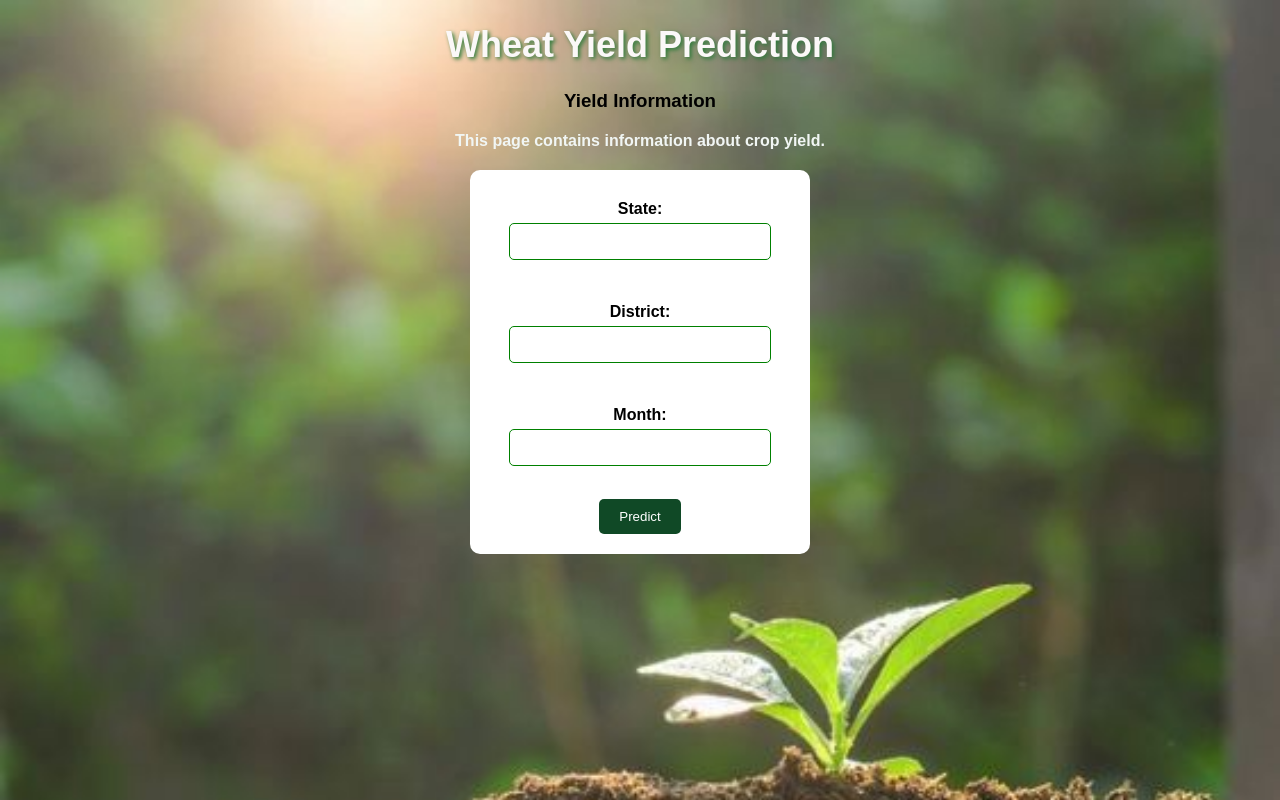
After one commit to Ashitha31/WheatRX1, a Flask app: page /yield in a window 1280 px wide. The commit adds this page. Run offline with Flask 3, Linux system fonts and the light colour scheme.

Commit message:
weather and yield

```diff
--- a/app.py
+++ b/app.py
@@ -1,4 +1,6 @@
 from flask import Flask, render_template, request
+from joblib import load
+import requests
 import pickle
 import os
 import torch
@@ -82,6 +84,7 @@ fertilizer_recommendations = {
     "yellow rust": "roline275 or Aviator235Xpro"
 }
 
+
 def preprocess_image(image):
     image = Image.fromarray(image)
 
@@ -139,6 +142,70 @@ def wheat():
 @app.route('/disease')
 def disease():
     return render_template('disease.html')
+@app.route('/weather', methods=['GET', 'POST'])
+def weather():
+    return render_template('weather.html')
+
+@app.route('/weather_today', methods=['POST'])
+def weather_today():
+    # Retrieve the city name or location from the form data
+    city = request.form.get('city')
+
+    # Replace 'YOUR_API_KEY' with your actual OpenWeatherMap API key
+    api_key = 'db5dbc8cf25affca2c9f131fce71faad'
+
+    # API endpoint for current weather data by city name
+    weather_api_url = f'http://api.openweathermap.org/data/2.5/weather?q={city}&appid={api_key}'
+
+    # Make a GET request to fetch weather data
+    response = requests.get(weather_api_url)
+
+    if response.status_code == 200:
+        # Parse the JSON response
+        weather_data = response.json()
+
+        # Extract relevant information from the response
+        temperature = weather_data['main']['temp']
+        description = weather_data['weather'][0]['description']
+
+        # Render the weather information in the HTML template
+        return render_template('weather.html', city=city, temperature=temperature, description=description)
+    else:
+        # If there's an error or the city is not found, handle it accordingly
+        return render_template('weather.html', error="City not found. Please try again.")
+
+@app.route('/yield')
+def yield_page():
+    # Render the yield information in your HTML template
+    # You can modify this section according to your yield information
+    yield_info = {
+        "title": "Yield Information",
+        "description": "This page contains information about crop yield.",
+        # Add more information here as needed for your yield module
+    }
+    return render_template('yield.html', yield_info=yield_info)
+
+@app.route('/yield_predict', methods=['POST'])
+def yield_prediction():
+    model = load('wheat_yield_prediction_model.joblib')
+    with open('label_encoders.pkl', 'rb') as file:
+        label_encoders = pickle.load(file)
+
+    # Retrieve form data from the POST request
+    state = request.form['state']
+    district = request.form['district']
+    month = request.form['month']
+
+    state_encoded = label_encoders['State'].transform([state])[0]
+    district_encoded = label_encoders['District'].transform([district])[0]
+    month_encoded = label_encoders['Month'].transform([month])[0]
+
+    prediction = model.predict([[state_encoded, district_encoded, month_encoded]])
+
+    # Send the predicted yield value as a response
+    return str(prediction[0])
+
+
 
 
 
--- a/templates/index.html
+++ b/templates/index.html
@@ -88,7 +88,7 @@
         <div class="col-xl-2 col-md-4">
           <div class="icon-box">
             <img src="/static/img/icons/yield_pred.png" height=40% width="40%" alt="yield" />
-            <h3><a href="">Yield Prediction</a></h3>
+            <h3><a class="nav-link scrollto" href="{{ url_for('yield_page') }}">Yield Prediction</a></h3>
           </div>
         </div>
         <div class="col-xl-2 col-md-4">
@@ -101,7 +101,7 @@
         <div class="col-xl-2 col-md-4">
           <div class="icon-box">
             <img src="/static/img/icons/weather.png" height=35% width="35%" alt="weather" />
-            <h3><a href="">Weather today</a></h3>
+            <h3><a href="{{url_for('weather')}}">Weather today</a></h3>
           </div>
         </div>
         <div class="col-xl-2 col-md-4">
--- /dev/null
+++ b/templates/yield.html
@@ -0,0 +1,137 @@
+<!DOCTYPE html>
+<html lang="en">
+<head>
+    <meta charset="UTF-8">
+    <title>Wheat Yield Prediction</title>
+    <style>
+        body {
+            font-family: Arial, sans-serif;
+            background-image: url('static/img/bg.jpg');
+            background-repeat: no-repeat;
+            background-size: cover;
+            text-align: center;
+            margin: 0;
+            padding: 0;
+        }
+
+
+        h1 {
+            color: #fbf8f8; /* White color */
+            font-size: 36px; /* Larger font size */
+            font-weight: bold; /* Bold text */
+            text-shadow: 2px 2px 4px #2d7a3a; /* Add a subtle text shadow based on the previous green color */
+        }
+
+
+
+
+        form {
+            background-color: #fff;
+            border-radius: 10px;
+            padding: 20px;
+            width: 300px;
+            margin: 0 auto;
+            position: relative; /* Add relative positioning */
+            z-index: 1; /* Set higher z-index for the form */
+        }
+
+        label {
+            display: block;
+            font-weight: bold;
+            margin-top: 10px;
+        }
+
+        input[type="text"] {
+            width: 80%;
+            padding: 10px;
+            margin: 5px 0px 15px;
+            border: 1px solid green;
+            border-radius: 5px;
+        }
+
+        input[type="submit"] {
+            background-color: #104926;
+            color: #ffffff;
+            padding: 10px 20px;
+            border: none;
+            border-radius: 5px;
+            cursor: pointer;
+        }
+
+        input[type="submit"]:hover {
+            background-color: #0f7732;
+        }
+
+        p {
+            margin: 20px 0;
+            font-weight: bold;
+            color: #f1f6f4;
+        }
+
+        /* Additional Box Styling */
+        .additional-info-box {
+            margin-top: 20px;
+            padding: 10px;
+            border-radius: 10px;
+            text-align: justify;
+            max-width: 999px;
+            margin: 0 auto;
+            position: relative;
+            z-index: 2; /* Set lower z-index for the additional info box */
+        }
+
+        .image-container {
+            max-width: 35%;
+            box-sizing: border-box;
+            padding: 30px;
+            float: right; /* Align the image to the right */
+            margin-top: -20px; /* Adjust the top margin as needed */
+            margin-right: -60px; /* Adjust the right margin as needed */
+        }
+
+        img {
+            max-width: 100%;
+            height: auto;
+        }
+
+    </style>
+</head>
+<body>
+    <h1>Wheat Yield Prediction</h1>
+    <h3>{{ yield_info.title }}</h3>
+    <p>{{ yield_info.description }}</p>
+    <form method="post" action="/yield_predict" id="prediction-form"> <!-- Added ID attribute -->
+        <label for="state">State:</label>
+        <input type="text" id="state" name="state"><br><br>
+
+        <label for="district">District:</label>
+        <input type="text" id="district" name="district"><br><br>
+
+        <label for="month">Month:</label>
+        <input type="text" id="month" name="month"><br><br>
+
+        <input type="submit" value="Predict">
+    </form>
+
+    <div id="result"></div>
+
+    <script>
+        document.getElementById("prediction-form").addEventListener("submit", function(event) {
+            event.preventDefault();
+            const formData = new FormData(this);
+
+            fetch('/yield_predict', {
+                method: 'POST',
+                body: formData
+            })
+            .then(response => response.text())  // Parse the response as text
+            .then(data => {
+                document.getElementById("result").innerHTML = `<p>Predicted Yield: ${data}</p>`;
+            })
+            .catch(error => console.error('Error:', error));
+        });
+    </script>
+
+
+</body>
+</html>
--- /dev/null
+++ b/weather_api_key.txt
@@ -0,0 +1 @@
+db5dbc8cf25affca2c9f131fce71faad
```
Also changed, not shown: templates/weather.html (added, +116 -0 lines), static/uploaded_images/download.jpg (added), 2 other files.
